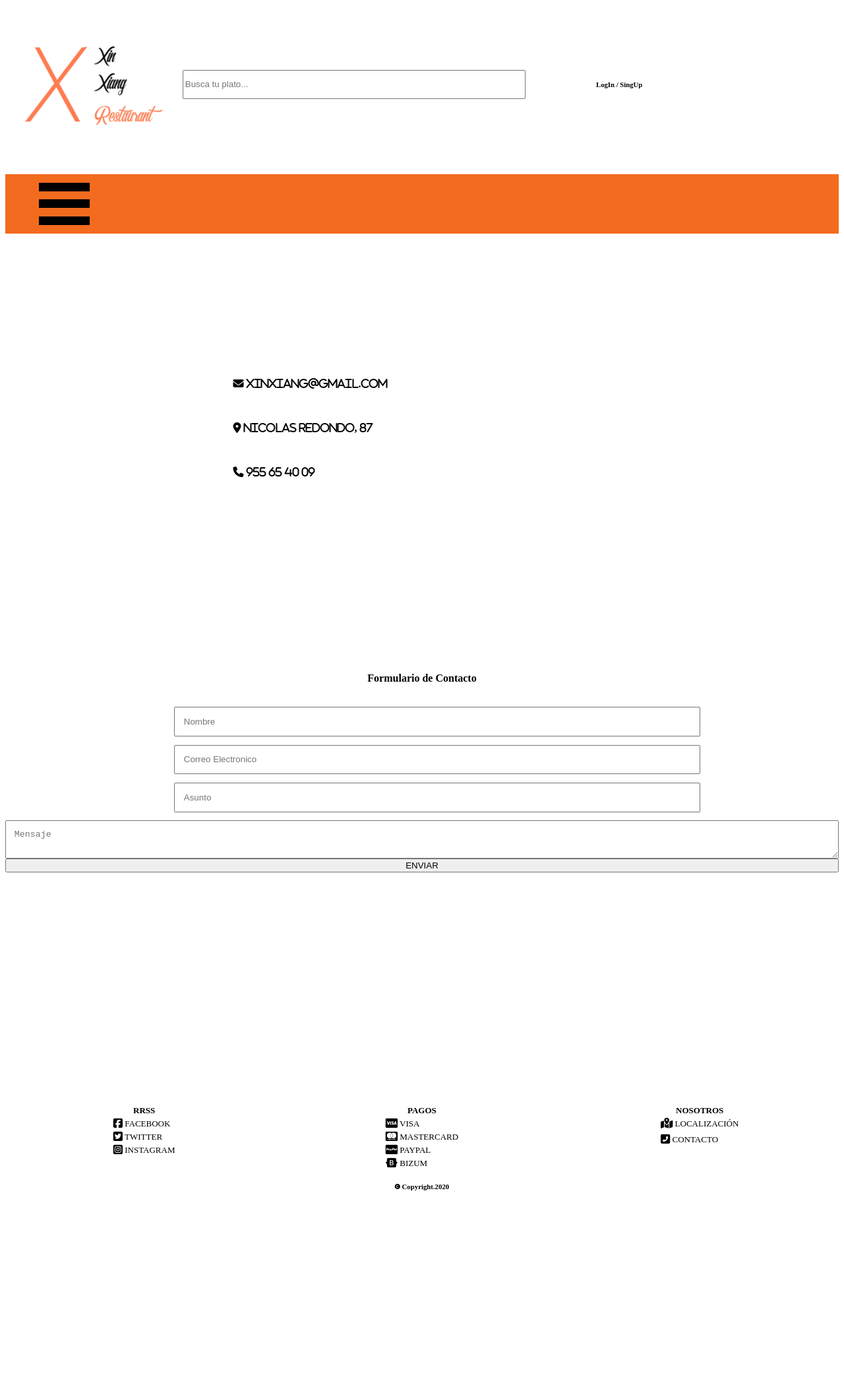
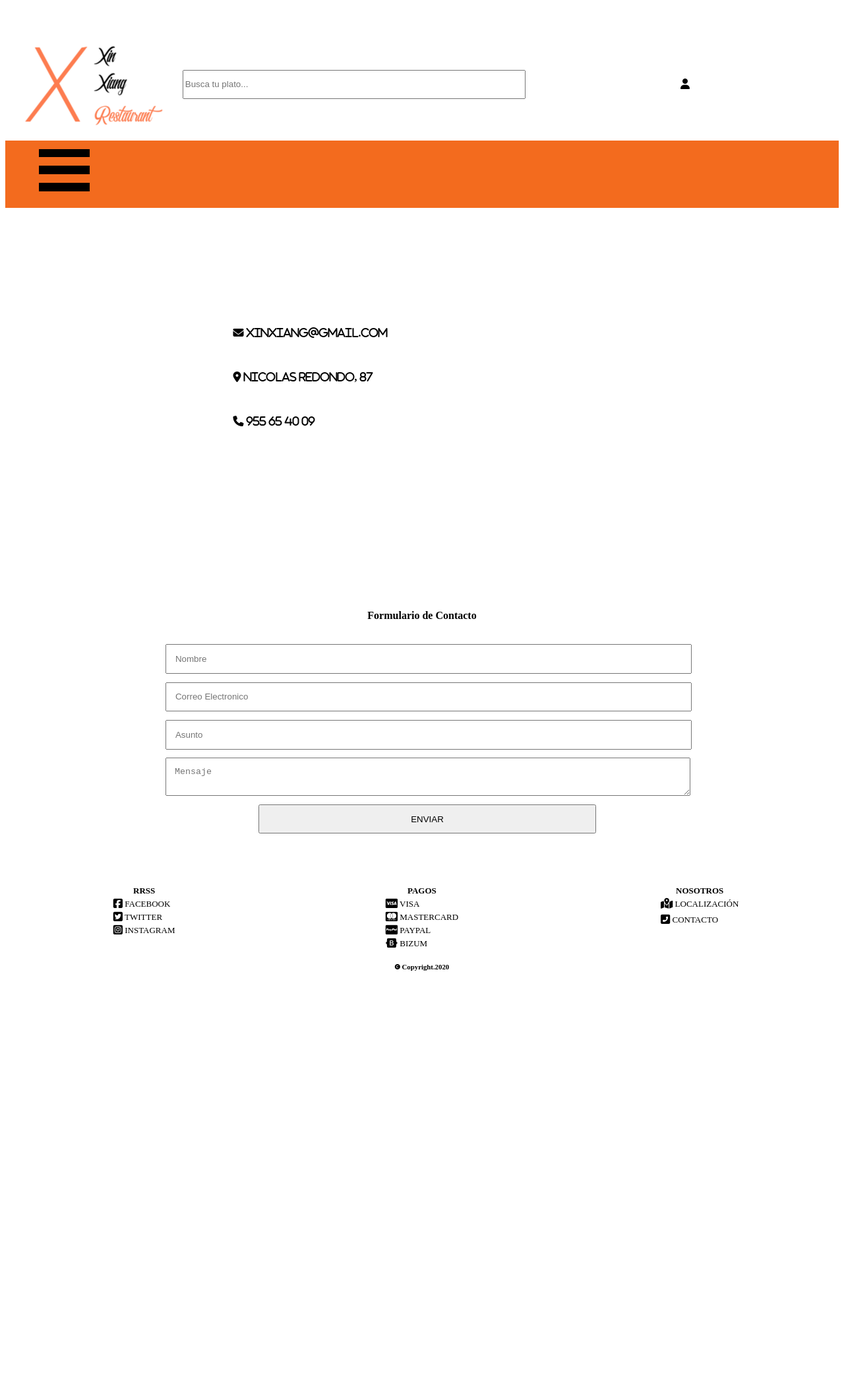
Before and after one commit to alvarodachez/XinXiang, a Jekyll site: the page built from XinXiangRestaurant/contacto.html, in a window 1280 px wide. Shown: the whole page at 66% size. Built offline with Jekyll 4.4.1, drawn with Linux system fonts in a browser that asks for light colours; nearby versions of some CDN libraries; after the commit the page ends 1795 px from its top, so only the background shows below that.

Commit message:
hecha pagina contacto haciendo pagina localizacion, y arreglado alturas el common.html

```diff
--- a/XinXiangRestaurant/_includes/header.html
+++ b/XinXiangRestaurant/_includes/header.html
@@ -9,7 +9,7 @@
     </div>
 
     <div class="logSign">
-        <h6>LogIn / SingUp</h6>
+        <i class="fas fa-user"></i>
     </div>
 
 </header>
--- a/XinXiangRestaurant/_layouts/common.html
+++ b/XinXiangRestaurant/_layouts/common.html
@@ -4,6 +4,7 @@
     <link href="../assets/css/main.css" rel="stylesheet">
     <link href="../assets/css/alvaro/header.css" rel="stylesheet">
     <link href="../assets/css/alvaro/contacto.css" rel="stylesheet">
+    <link href="../assets/css/alvaro/localizacion.css" rel="stylesheet">
     <script src="https://kit.fontawesome.com/e4be36513b.js" crossorigin="anonymous"></script>
     <link href="../assets/css/Irene.css" rel="stylesheet">
     <link href="../assets/css/yi/footer.css" rel="stylesheet">
@@ -12,23 +13,15 @@
     <title>Contacto</title>
 </head>
 <body>
-    <div class="contenedor-total">
-        <div class="header-contacto">
-            {% include header.html %}
 
-        </div>
-        <div class="menu-contacto">
+        <div class="contenedorHeaderMenu">
+            <div>
+                {% include header.html %}
+            </div>
             {% include menu.html %}
         </div>
-        <div class="contenido-contacto">
-           {{content}}
-        </div>
-        <div class="footer-contacto">
+            {{content}}
+
             {% include footer.html %}
-        </div>
-    </div>
-
-
-
 </body>
 </html>
--- a/XinXiangRestaurant/assets/css/alvaro/contacto.css
+++ b/XinXiangRestaurant/assets/css/alvaro/contacto.css
@@ -13,11 +13,19 @@
     padding: 1vw;
     margin-top: 1vw;
     width: 60vw;
-    margin-left: 20vw;
+    margin-left: 19vw;
 }
 .formulario-contacto textarea{
     padding: 1vw;
     margin-top: 1vw;
+    width: 60vw;
+    margin-left: 19vw;
+}
+.formulario-contacto button{
+    width: 40vw;
+    padding: 1vw;
+    margin-top: 1vw;
+    margin-left: 30vw;
 }
 .formulario-contacto{
     display: grid;
--- a/XinXiangRestaurant/assets/css/alvaro/header.css
+++ b/XinXiangRestaurant/assets/css/alvaro/header.css
@@ -10,7 +10,10 @@
 .logo img{
 height: 14vw;
 }
+.logSign i{
+   margin-left: 10vw;
 
+}
 .search input{
    margin-left: 1vw;
    height: 3vw;
--- /dev/null
+++ b/XinXiangRestaurant/assets/css/alvaro/localizacion.css
@@ -0,0 +1,4 @@
+.container-localizacion{
+    display: grid;
+    grid-template-rows: 16vw 80vw 60vw;
+}
--- a/XinXiangRestaurant/assets/css/main.css
+++ b/XinXiangRestaurant/assets/css/main.css
@@ -46,7 +46,11 @@
     width: 100%;
 }
 
+.contenedorHeaderMenu{
+    display: grid;
+    grid-template-rows: 16vw 8vw;
 
+}
 
 nav {
     overflow: hidden;
```
Also changed, not shown: XinXiangRestaurant/localizacion.html (added, +25 -0 lines).
